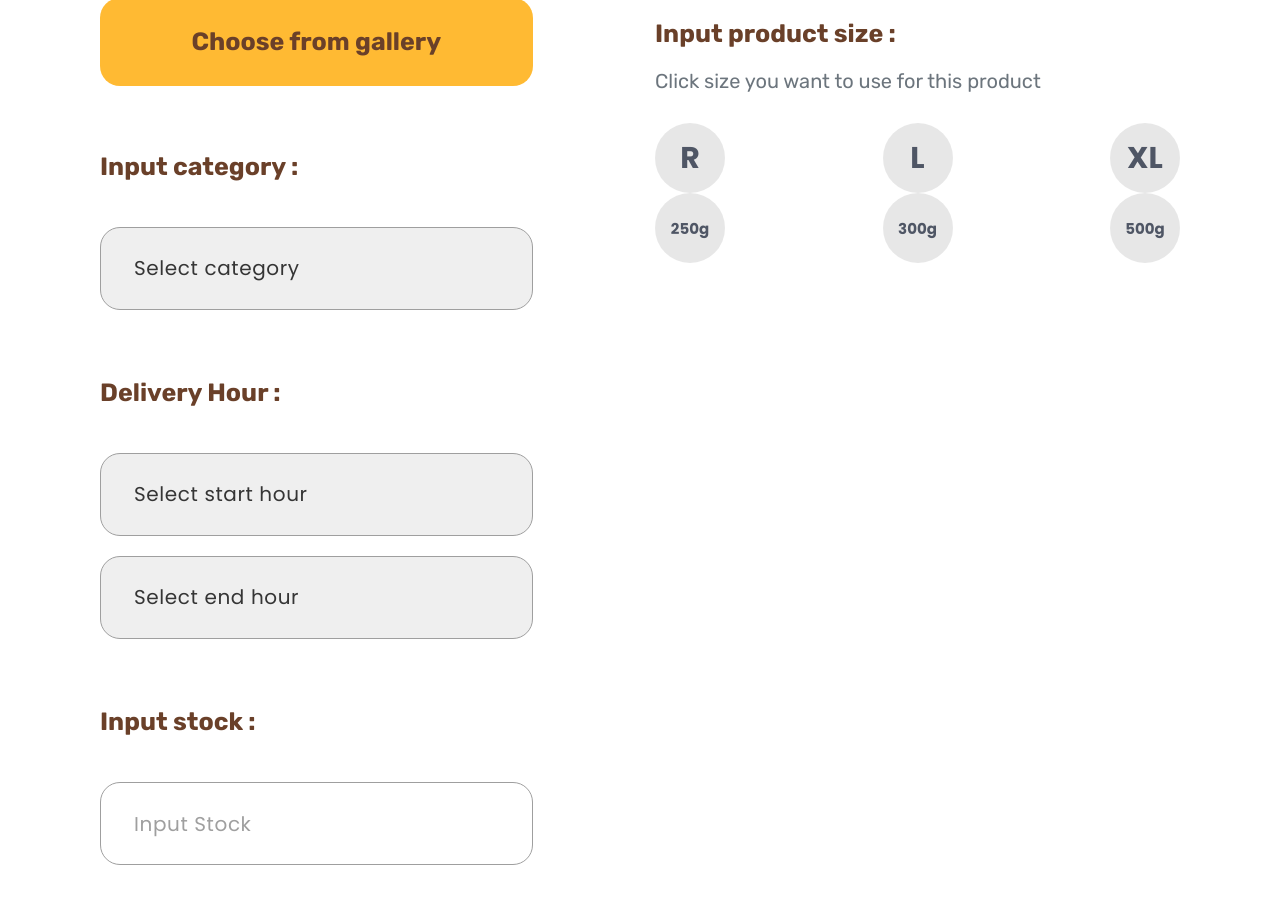
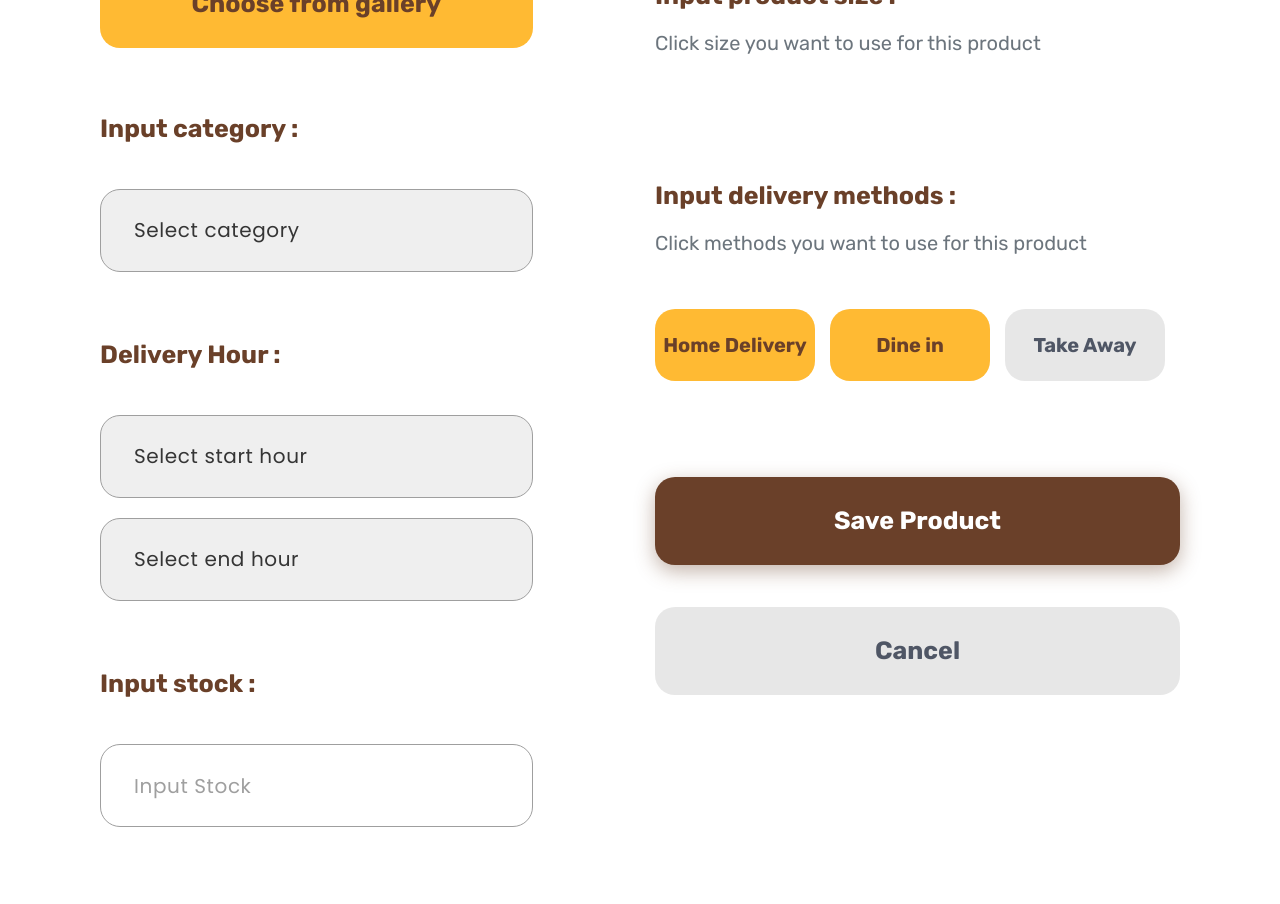
Before and after one commit to maulanarifai114/bootcamp-frontend-coffee-shop, a Vue app: page /admin/add-product in a window 1280 px wide. Shown: the part 640-1544 px from the top of the page. Built offline with nearby package versions, Linux system fonts and the light colour scheme.

Commit message:
add emit in component

```diff
--- a/src/App.vue
+++ b/src/App.vue
@@ -239,6 +239,33 @@ input::-webkit-inner-spin-button {
   opacity: .8;
 }
 
+.btn-admin-3 {
+  border-radius: 20px;
+  outline: none;
+  border: none;
+  transition: .3s;
+  height: 72px;
+  width: 160px;
+  font-family: Rubik;
+  font-style: normal;
+  font-weight: bold;
+  font-size: 20px;
+  line-height: 24px;
+}
+
+.btn-admin-3:focus {
+  outline: none;
+}
+
+.btn-admin-3:hover {
+  opacity: .8;
+}
+
+.btn-cancel {
+  background: rgba(186, 186, 186, 0.35);
+  color: #4F5665;
+}
+
 .btn-navy {
   background: #0B132A;
   color: white;
--- a/src/components/admin/base/Input.vue
+++ b/src/components/admin/base/Input.vue
@@ -1,7 +1,7 @@
 <template>
   <div class="d-flex flex-column">
     <label :for="id" class="label">{{label}}</label>
-    <input :type="type" :id="id" :placeholder="placeholder" class="placeholder input" required maxlength="max">
+    <input @input="$emit('input', $event.target.value)" :type="type" :id="id" :placeholder="placeholder" class="placeholder input" required maxlength="max">
   </div>
 </template>
 
--- a/src/components/admin/base/InputCat.vue
+++ b/src/components/admin/base/InputCat.vue
@@ -1,6 +1,6 @@
 <template>
   <div>
-    <select :id="id" class="w-100 " >
+    <select :id="id" class="w-100 " @change="$emit('change', $event.target.value)">
       <option :value="value" disabled selected class="disabled">{{label}}</option>
       <option value="fav">Favorite & Promo</option>
       <option value="coffee">Coffee</option>
--- a/src/store/index.js
+++ b/src/store/index.js
@@ -5,6 +5,8 @@ Vue.use(Vuex)
 
 export default new Vuex.Store({
   state: {
+    // Admin Add New Product
+    nameproduct: '',
     product: 0,
 
     // Start Profile
@@ -18,6 +20,9 @@ export default new Vuex.Store({
       } else if (state.editmode > 0) {
         state.editmode--
       }
+    },
+    addProduct (state, payload) {
+      state.nameproduct = payload.name
     }
   },
   actions: {
--- a/src/views/admin/NewProduct.vue
+++ b/src/views/admin/NewProduct.vue
@@ -1,6 +1,6 @@
 <template>
   <div class="container">
-    <p class="head-category pt-5">Favorite & Promo <span class="detail"> > Add New Product</span></p>
+    <br><br><br><br>
     <aside class="row wrapper">
       <section class="col-5">
         <div class="photo d-flex justify-content-center align-items-center rounded-circle mb-5">
@@ -12,7 +12,7 @@
         <!-- Category -->
         <div class=" d-flex flex-column ">
           <h5 class="label">Input category :</h5>
-          <InputCat id="cat" label="Select category" value="category"></InputCat>
+          <InputCat id="cat" label="Select category" value="category" @change="lihatVal"></InputCat>
         </div>
         <br><br>
         <!-- Delivery Hour -->
@@ -32,16 +32,16 @@
       </section>
       <section class="col-1"></section>
       <section class="col-6">
-        <Input id="name" label="Name :" placeholder="Type product name min. 50 characters" :max="50" type="text"/>
+        <Input @input="inputValue" id="name" label="Name :" placeholder="Type product name min. 50 characters" :max="50" type="text"/>
         <br><br>
-        <Input id="price" label="Price" placeholder="Type the price" type="number"/>
+        <Input @input="inputValue" id="price" label="Price" placeholder="Type the price" type="number"/>
         <br><br>
         <Input id="desc" label="Description :" placeholder="Describe your product min. 150 characters" :max="150" type="text"/>
         <br><br>
         <h5 class="label-size">Input product size :</h5>
         <h6 class="text-muted">Click size you want to use for this product</h6>
         <!-- R L XL -->
-        <div class="d-flex justify-content-between flex-row btn-group-toggle" >
+        <div class="d-flex justify-content-between flex-row btn-group-toggle" v-if="category === 'coffee' || category === 'noncoffee' || category === 'fav' || category === 'add'">
           <label class="btn d-flex align-items-center justify-content-center" for="r" :class="size1 === 'r' ? 'selected':'unselected'">
             <input type="radio" name="size1" id="r" v-model="size1" value="r" class="d-none"> R
           </label>
@@ -52,8 +52,9 @@
             <input type="radio" name="size1" id="xl" v-model="size1" value="xl" class="d-none"> XL
           </label>
         </div>
+        <br v-if="category === 'fav' || category === 'add'">
         <!-- Gram -->
-        <div class="d-flex justify-content-between flex-row btn-group-toggle" >
+        <div class="d-flex justify-content-between flex-row btn-group-toggle" v-if="category === 'foods' || category === 'fav' || category === 'add'" @>
           <label class="btn btn-gram d-flex align-items-center justify-content-center" for="250" :class="size2 === '250' ? 'selected':'unselected'">
             <input type="radio" name="size2" id="250" v-model="size2" value="250" class="d-none"> 250g
           </label>
@@ -64,6 +65,24 @@
             <input type="radio" name="size2" id="500" v-model="size2" value="500" class="d-none"> 500g
           </label>
         </div>
+        <br>
+        <div v-if="category !== ''">
+          <Button color="btn-brown btn-admin-3" label="Reset Size" @trigger="reset"></Button>
+        </div>
+        <br><br><br>
+        <!-- Delivery Method -->
+        <h5 class="label-size">Input delivery methods :</h5>
+        <h6 class="text-muted">Click methods you want to use for this product</h6>
+        <br>
+        <div class=" d-flex justify-content-center">
+          <Button color="btn-yellow-admin btn-admin-3" label="Home Delivery"></Button>
+          <Button color="btn-yellow-admin btn-admin-3" label="Dine in"></Button>
+          <Button color="btn-cancel btn-admin-3" label="Take Away"></Button>
+        </div>
+        <br><br><br><br>
+        <Button color="btn-brown btn-admin-1" label="Save Product"></Button>
+        <br>
+        <Button color="btn-cancel btn-admin-1" label="Cancel"></Button>
       </section>
     </aside>
   </div>
@@ -87,7 +106,22 @@ export default {
     return {
       size1: '',
       size2: '',
-      category: ''
+      category: '',
+      time: ''
+    }
+  },
+  methods: {
+    inputValue (e) {
+      console.log(e)
+    },
+    lihatVal (e) {
+      const category = e
+      this.category = category
+      console.log('this.cat', this.category)
+    },
+    reset () {
+      this.size1 = ''
+      this.size2 = ''
     }
   }
 }
```
